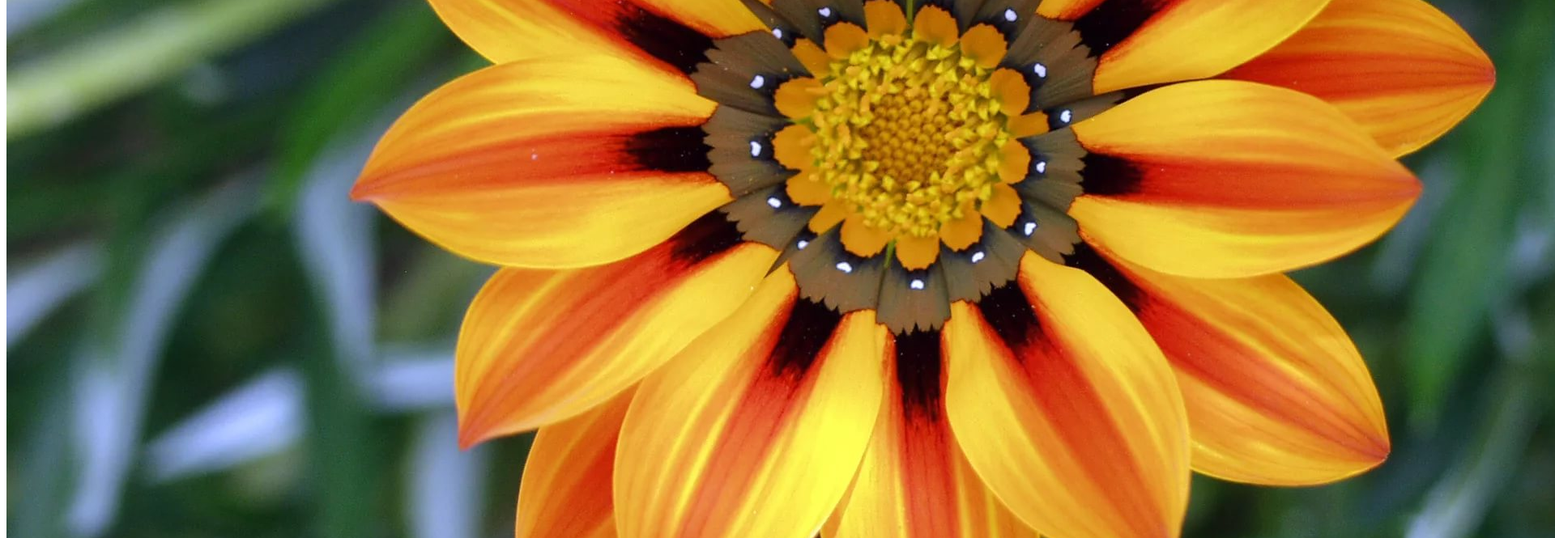
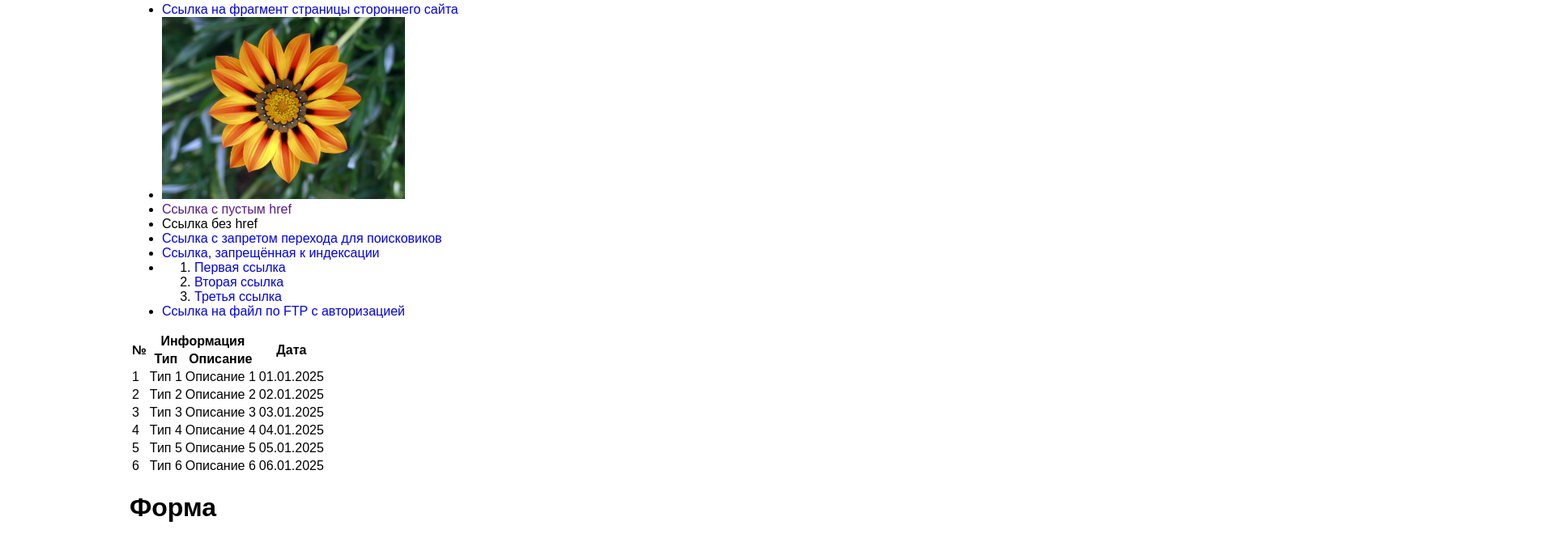
Before and after one commit to CHijYh/CHijYh.github.io, a plain HTML site: page Lab2/index.html in a window 1280 px wide. Shown: the part 666-1331 px from the top of the page at 81% size, 1920 px wide, since content can reach past the window. Drawn offline with Linux system fonts and the light colour scheme.

Commit message:
Update index.html

```diff
--- a/Lab2/index.html
+++ b/Lab2/index.html
@@ -4,7 +4,7 @@
     <meta charset="UTF-8">
     <meta name="viewport" content="width=device-width, initial-scale=1.0">
     <title>List of hyperlinks</title>
-    <link rel="stylesheet" href="style3.css">
+    <link rel="stylesheet" href="style.css">
 </head>
 
 <body>
@@ -64,45 +64,54 @@
         </ul>
 
         <div class="table">
-            <table id="table">
+            <table>
                 <thead>
                 <tr>
-                        <th>Lorem ipsum dolornon, </th>
-                        <th>Lorem ipsum dolor,</th>
-                        <th>Lorem ipsum dolor  </th>
-                        <th>Lorem ipsum dolor </th>
+                    <th rowspan="2">№</th>
+                    <th colspan="2">Информация</th>
+                    <th rowspan="2">Дата</th>
+                </tr>
+                <tr>
+                    <th>Тип</th>
+                    <th>Описание</th>
                 </tr>
                 </thead>
                 <tbody>
-                    <tr>
-                        <td>Lorem ipsum dolornon, </td>
-                        <td>Lorem ipsum dolor, </td>
-                        <td>Lorem ipsum dolor  </td>
-                        <td>Lorem ipsum dolor </td>
+                <tr class="odd-row">
+                    <td>1</td>
+                    <td>Тип 1</td>
+                    <td>Описание 1</td>
+                    <td>01.01.2025</td>
                 </tr>
-                    <tr>
-                        <td>Lorem ipsum dolornon, </td>
-                        <td>Lorem ipsum dolor, </td>
-                        <td>Lorem ipsum dolor  </td>
-                        <td>Lorem ipsum dolor </td>
+                <tr class="even-row">
+                    <td>2</td>
+                    <td>Тип 2</td>
+                    <td>Описание 2</td>
+                    <td>02.01.2025</td>
                 </tr>
-                    <tr>
-                        <td>Lorem ipsum dolornon, </td>
-                        <td>Lorem ipsum dolor, </td>
-                        <td>Lorem ipsum dolor  </td>
-                        <td>Lorem ipsum dolor </td>
+                <tr class="odd-row">
+                    <td>3</td>
+                    <td>Тип 3</td>
+                    <td>Описание 3</td>
+                    <td>03.01.2025</td>
                 </tr>
-                    <tr>
-                        <td>Lorem ipsum dolornon, </td>
-                        <td>Lorem ipsum dolor, </td>
-                        <td>Lorem ipsum dolor  </td>
-                        <td>Lorem ipsum dolor </td>
+                <tr class="even-row">
+                    <td>4</td>
+                    <td>Тип 4</td>
+                    <td>Описание 4</td>
+                    <td>04.01.2025</td>
                 </tr>
-                    <tr>
-                        <td>Lorem ipsum dolornon, </td>
-                        <td>Lorem ipsum dolor, </td>
-                        <td>Lorem ipsum dolor  </td>
-                        <td>Lorem ipsum dolor </td>
+                <tr class="odd-row">
+                    <td>5</td>
+                    <td>Тип 5</td>
+                    <td>Описание 5</td>
+                    <td>05.01.2025</td>
+                </tr>
+                <tr class="even-row">
+                    <td>6</td>
+                    <td>Тип 6</td>
+                    <td>Описание 6</td>
+                    <td>06.01.2025</td>
                 </tr>
                 </tbody>
             </table>
```
Lines whose indentation alone changed are shown as unchanged.
